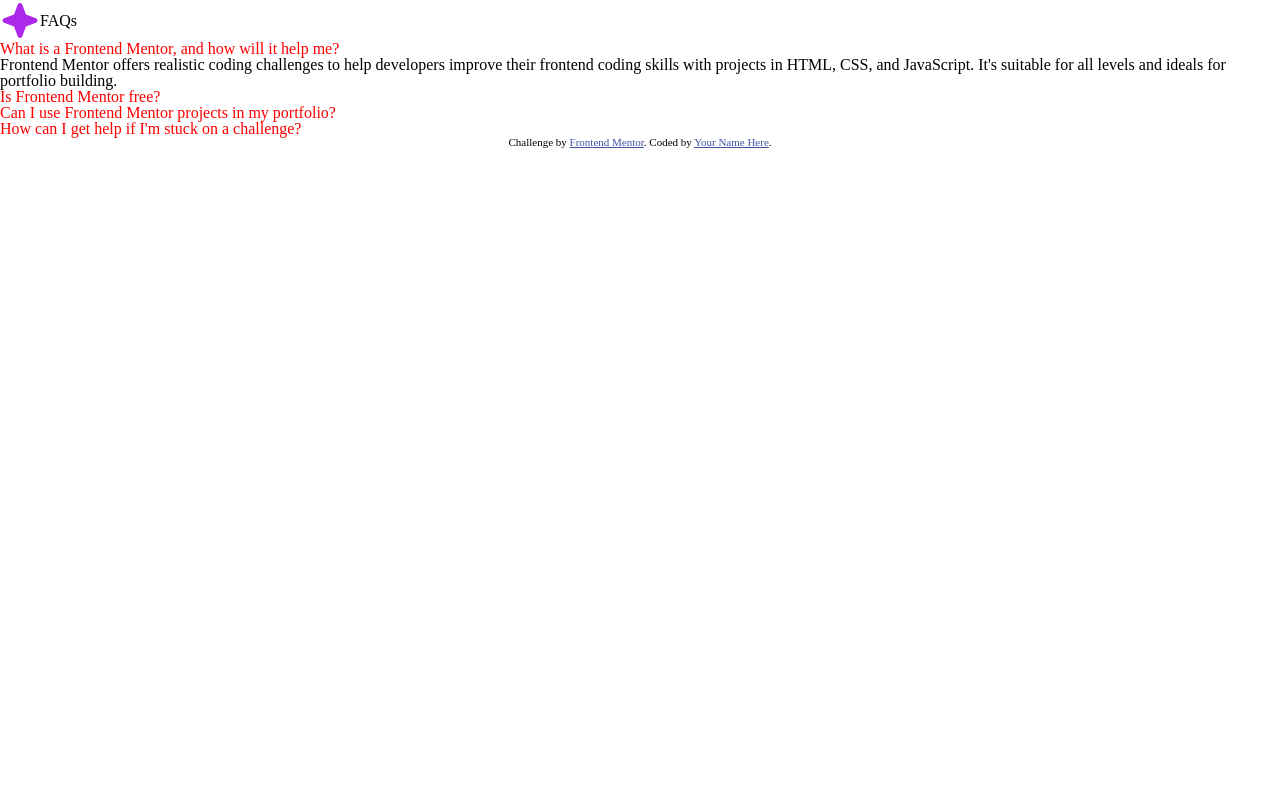
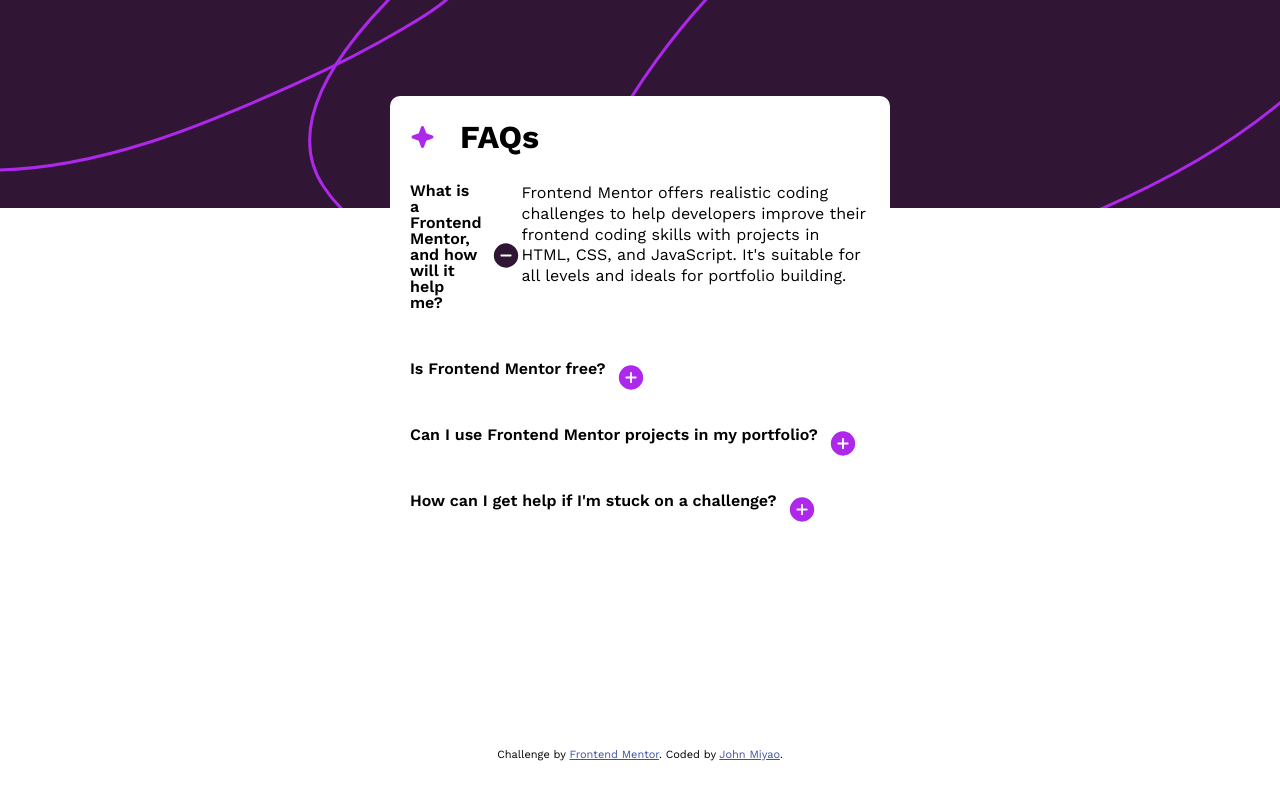
Before and after one commit to MiyaoCat/frontend-mentor-challenges, a PHP site: page /faq-accordion-main/index.html in a window 1280 px wide. Run offline with PHP 8.4, Linux system fonts and the light colour scheme.

Commit message:
Added font; spacing and final styles

```diff
--- a/blog-preview-card-main/css/site.css
+++ b/blog-preview-card-main/css/site.css
@@ -7,7 +7,7 @@ body {
 	display: flex;
 	flex-direction: column;
 	align-items: center;
-	min-height: 100vw;
+	min-height: 100vh;
 }
 
 img {
--- a/faq-accordion-main/css/site.css
+++ b/faq-accordion-main/css/site.css
@@ -1,26 +1,101 @@
 @import 'meyer-reset.css';
 
+/*body * {
+	border: 1px solid grey;
+	padding: 2px;
+}*/
 
+body {
+	display: flex;
+	flex-direction: column;
+	min-height: 100vh;
+	font-family: Work Sans;;
+}
+
+.background {
+	background-image: url('../assets/images/background-pattern-mobile.svg');
+	height: 26vh;
+}
+
+@media (min-width: 500px) {
+	.background {
+		background-image: url('../assets/images/background-pattern-desktop.svg');
+	}
+
+	main {
+		max-width: 500px;
+	}
+}
 header {
+	font-size: 2rem;
+	font-weight: 700;
 	display: flex;
 	align-items: center;
+	margin-bottom: 30px;
+}
+
+header img {
+	max-width: 25px;
+	margin-right: 25px;
+}
+main {
+	width: 85vw;
+	margin-left: auto;
+	margin-right: auto;
+	flex-grow: 1;
+}
+
+.faq-card {
+	border-radius: 10px;
+	background-color: white;
+	margin-top: -7em;
+	padding: 25px 20px;
+}
+
+li {
+	margin: 30px 0;
+}
+details {
+	display: flex;
+	flex-direction: row;
+	cursor: pointer;
 }
 
 details > summary {
 	list-style-type: none;
 }
 
-h2 {
-	color: red;
-}
-h2:after {
-	background-image: './assets/images/icon-plus.svg';
+details > summary::before {
+	content: url('../assets/images/icon-plus.svg');
+      display: block;
 }
 
+details[open] > summary::before {
+	content: url('../assets/images/icon-minus.svg');
+      display: block;
+}
 
+summary {
+	display: flex;
+	flex-direction: row-reverse;
+	justify-content: space-between;
+	vertical-align: middle;
+	align-items: center;
+}
 
+h2 {
+	font-weight: 600;
+	margin-right: 10px;
+	margin-bottom: 20px;
+}
 
+p {
+	font-weight: 400;
+	line-height: 1.3rem;
+}
 
-
+footer {
+	margin-bottom: 40px;
+}
 .attribution { font-size: 11px; text-align: center; }
 .attribution a { color: hsl(228, 45%, 44%); }
--- a/faq-accordion-main/index.html
+++ b/faq-accordion-main/index.html
@@ -2,24 +2,22 @@
 <html lang="en">
 <head>
   <meta charset="UTF-8">
-  <meta name="viewport" content="width=device-width, initial-scale=1.0"> <!-- displays site properly based on user's device -->
+  <meta name="viewport" content="width=device-width, initial-scale=1.0">
+
+  <link rel="preconnect" href="https://fonts.googleapis.com">
+  <link rel="preconnect" href="https://fonts.gstatic.com" crossorigin>
+  <link href="https://fonts.googleapis.com/css2?family=Work+Sans:wght@400;600;700&display=swap" rel="stylesheet">
 
   <link rel="icon" type="image/png" sizes="32x32" href="./assets/images/favicon-32x32.png">
   <link rel='stylesheet' href='./css/site.css'>
   <title>Frontend Mentor | FAQ accordion</title>
 
-  <!-- Feel free to remove these styles or customise in your own stylesheet 👍 -->
-  <style>
-
-  </style>
 </head>
 
 <body>
-
-
-
+  <div class='background'></div>
   <main>
-    <faq-card>
+    <div class="faq-card">
       <header>
         <img src="./assets/images/icon-star.svg" alt="">
         <h1>FAQs</h1>
@@ -34,7 +32,7 @@
               </h2>
             </summary>
 
-            <p class="normal-voice">
+            <p>
               Frontend Mentor offers realistic coding challenges to help developers improve their frontend coding skills with projects in HTML, CSS, and JavaScript. It's suitable for all levels and ideals for portfolio building.
             </p>
           </details>
@@ -47,6 +45,10 @@
                 Is Frontend Mentor free?
               </h2>
             </summary>
+
+            <p>
+              Yes and no. It's Freemium. There's free challenges like this one and other challenges you have to pay for.
+            </p>
           </details>
         </li>
 
@@ -57,6 +59,10 @@
                 Can I use Frontend Mentor projects in my portfolio?
               </h2>
             </summary>
+
+            <p>
+              I don't see why not?
+            </p>
           </details>
         </li>
 
@@ -67,6 +73,10 @@
                 How can I get help if I'm stuck on a challenge?
               </h2>
             </summary>
+
+            <p>
+              I recommend going to the Discord group and posting in one of the channels.
+            </p>
           </details>
         </li>
       </ul>
@@ -76,7 +86,7 @@
   <footer>
     <div class="attribution">
       Challenge by <a href="https://www.frontendmentor.io?ref=challenge" target="_blank">Frontend Mentor</a>.
-      Coded by <a href="#">Your Name Here</a>.
+      Coded by <a href="https://johnmiyao.com" target='johnn'>John Miyao</a>.
     </div>
   </footer>
 
--- a/index.html
+++ b/index.html
@@ -11,7 +11,8 @@
 
 	<main>
 		<ul>
-			<li><a href='blog-preview-card-main/index.html'>Blog Preview Card</a></li>
+			<li><a href='blog-preview-card-main/index.html' target='_new'>Blog Preview Card</a></li>
+			<li><a href='faq-accordion-main/index.html' target='_new'>FAQ Accordion Main</a></li>
 		</ul>
 	</main>
 </body>
```
